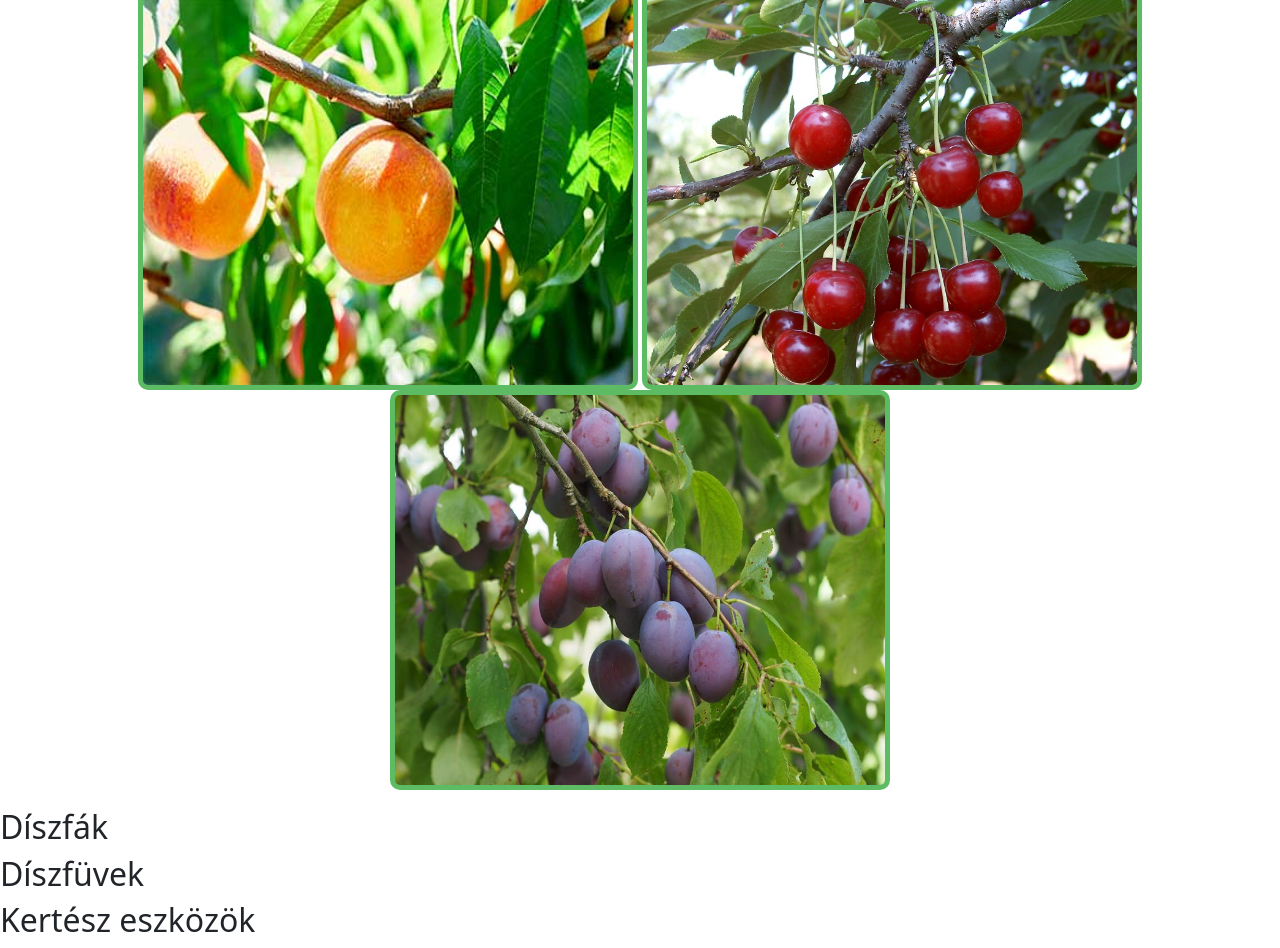
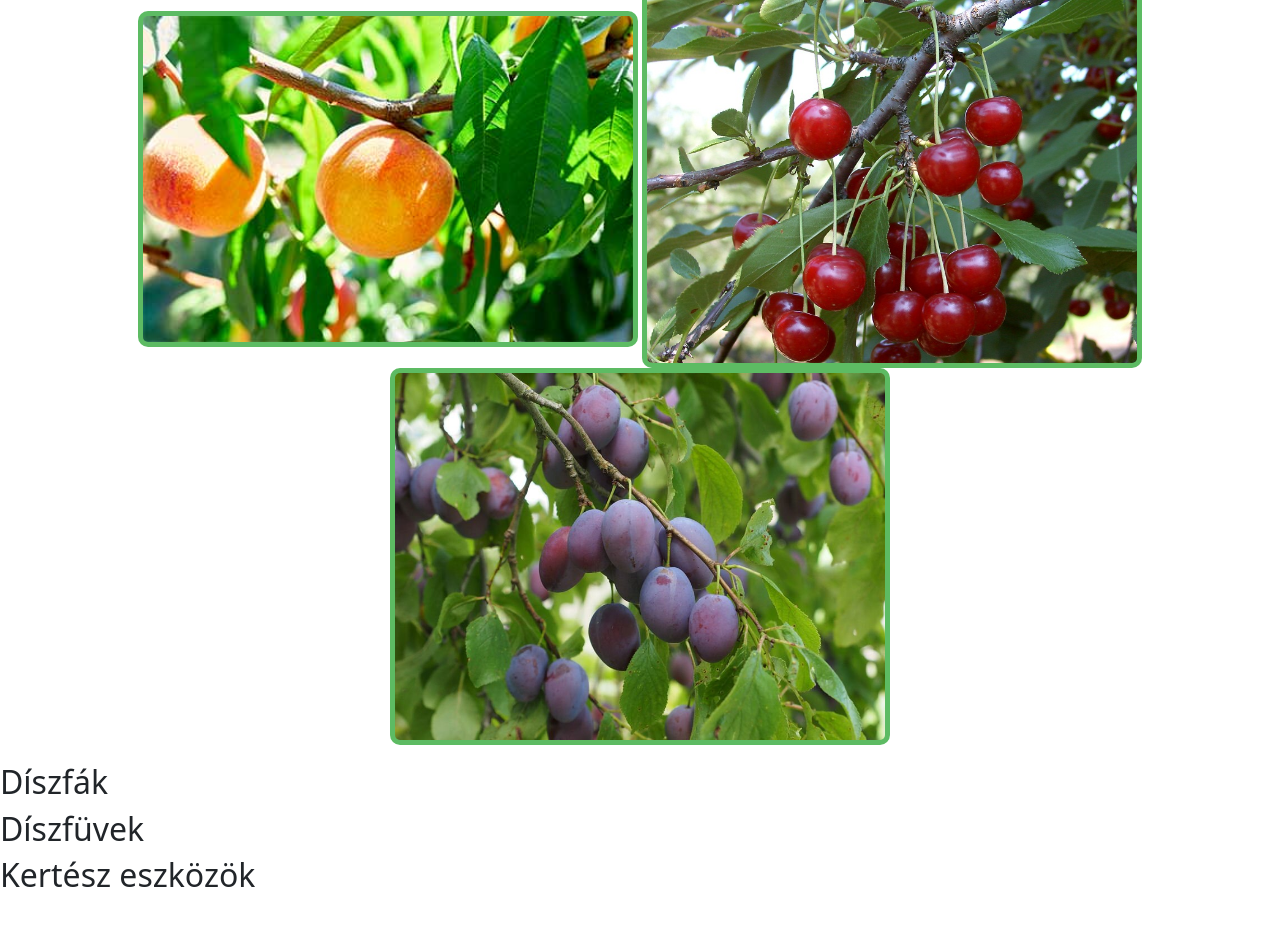
Before and after one commit to ald009/aranyeso-faiskola, a plain HTML site: page termékek.html in a window 1280 px wide. Shown: the part 330-1278 px from the top of the page. After the commit the page ends 1232 px from the top, so only its background shows below. Drawn offline with nearby package versions, Linux system fonts and the light colour scheme.

Commit message:
Update termékek.html

```diff
--- a/termékek.html
+++ b/termékek.html
@@ -15,9 +15,9 @@
 <div class="gyumolcs">
     <h2>Gyümölcsfák</h2>
 
-    <img  class="gyumolcsbelso" src="img/gyumolcsfa-oszibarack.jpg" alt="" width="500px" height="400px">
-    <img  class="gyumolcsbelso"src="img/gyümölcsfa meggy.jpg" alt="" width="500px" height="400px">
-    <img  class="gyumolcsbelso" src="img/gyümölcsfa szilva.jpg" alt="" width="500px" height="400px">
+    <img  class="gyumolcsbelso" src="img/gyumolcsfa-oszibarack.jpg" alt="" width="500px" height="auto">
+    <img  class="gyumolcsbelso"src="img/gyümölcsfa meggy.jpg" alt="" width="500px" height="auto">
+    <img  class="gyumolcsbelso" src="img/gyümölcsfa szilva.jpg" alt="" width="500px" height="auto">
 </div>
 <div class="accordion1">
     <h2>Díszfák</h2>
```
